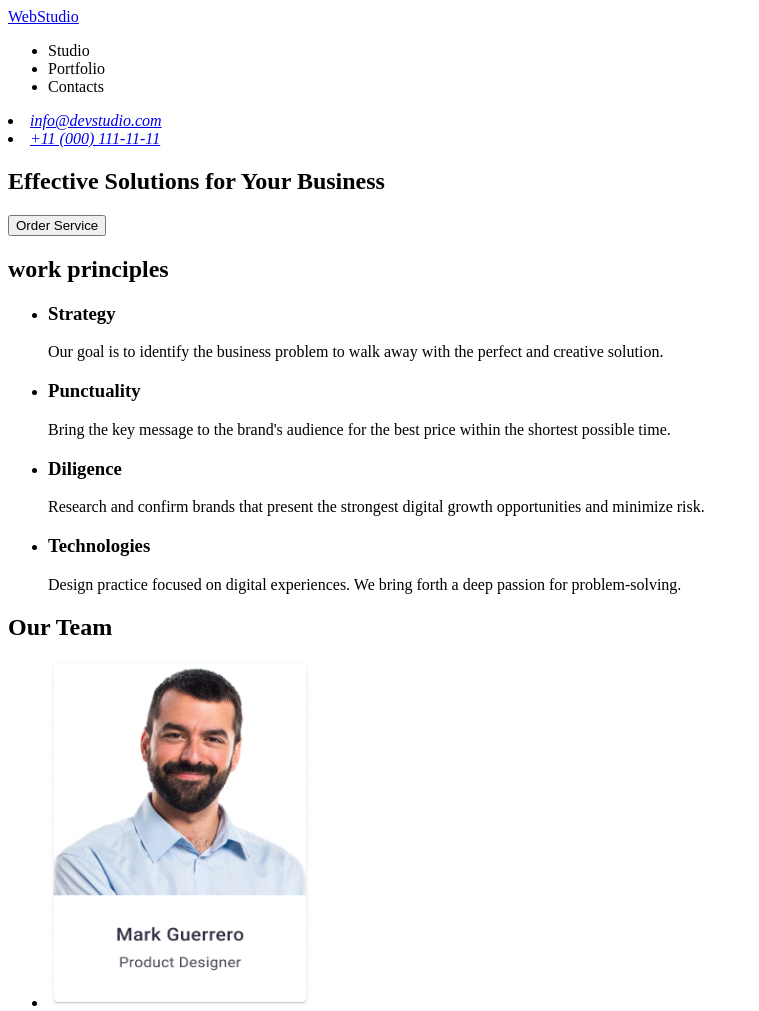
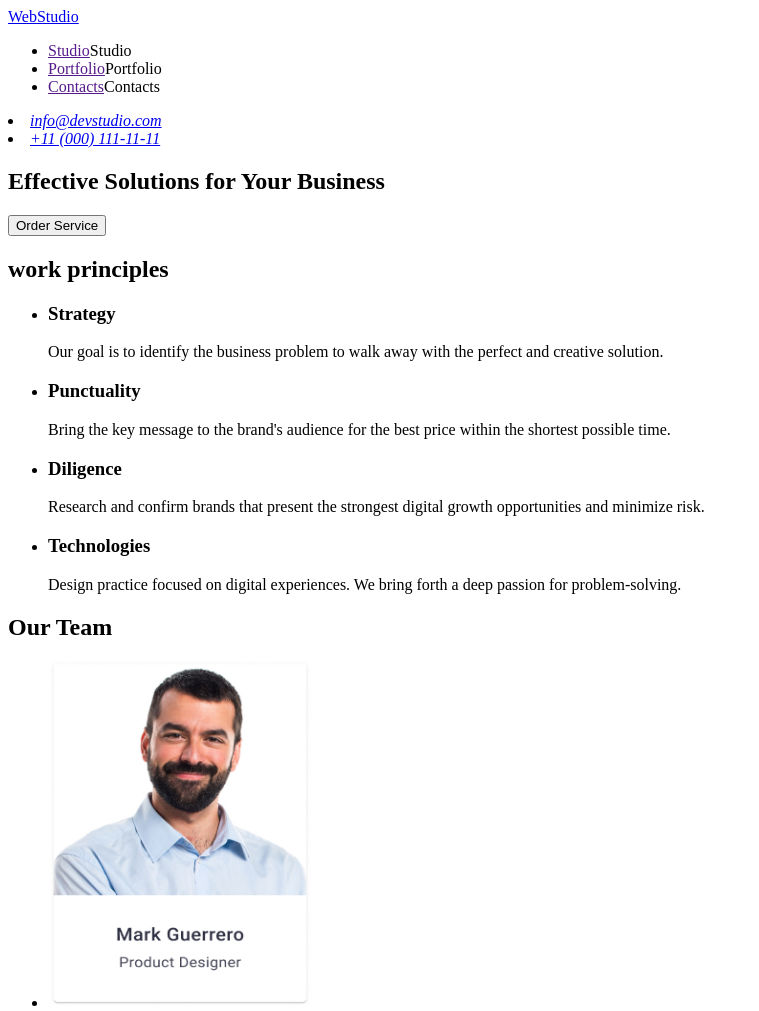
Before and after one commit to Panther1986/goit-markup-hw-01, a plain HTML site: page index.html in a window 1280 px wide. Shown: the top 1011 px of the page, without its empty margins (0-759 px from the left). Drawn offline with Linux system fonts and the light colour scheme.

Commit message:
Update homework4

```diff
--- a/index.html
+++ b/index.html
@@ -14,16 +14,16 @@
             <a href="./index.html">WebStudio</a>
 
             <ul>
-                <li> <a href=""></a>Studio</li>
-                <li> <a href=""></a>Portfolio</li>
-                <li> <a href=""></a>Contacts</li>
+                <li> <a href="">Studio</a>Studio</li>
+                <li> <a href="">Portfolio</a>Portfolio</li>
+                <li> <a href="">Contacts</a>Contacts</li>
 
             </ul>
         </nav>
 
         <address>
-            <li> <a href="mailto:info@devstudio.com">info@devstudio.com</a> </li>
-            <li> <a href="tel:+110001111111">+11 (000) 111-11-11</a> </li>
+            <li><a href="mailto:info@devstudio.com">info@devstudio.com</a></li>
+            <li><a href="tel:+110001111111">+11 (000) 111-11-11</a></li>
         </address>
     </header>
 
@@ -70,19 +70,27 @@
 
             <ul>
                 <li><img src="images/Team-Card-1.jpg" alt="Photo-team-card-1" width="264" height="348" /></li>
+
                 <h3>Mark Guerrero</h3>
+
                 <p>Product Designer</p>
 
                 <li><img src="images/Team-Card-2.jpg" alt="Photo-team-card-2" width="264" height="348" /></li>
+
                 <h3>Tom Ford</h3>
+
                 <p>Frontend Developer</p>
 
                 <li><img src="images/Team-Card-3.jpg" alt="Photo-team-card-3" width="264" height="348" /></li>
+
                 <h3>Camila Garcia</h3>
+
                 <p>Marketing</p>
 
                 <li><img src="images/Team-Card-4.jpg" alt="Photo-team-card-4" width="264" height="348" /></li>
+
                 <h3>Daniel Wilson</h3>
+
                 <p>UI Designer</p>
             </ul>
 
```
